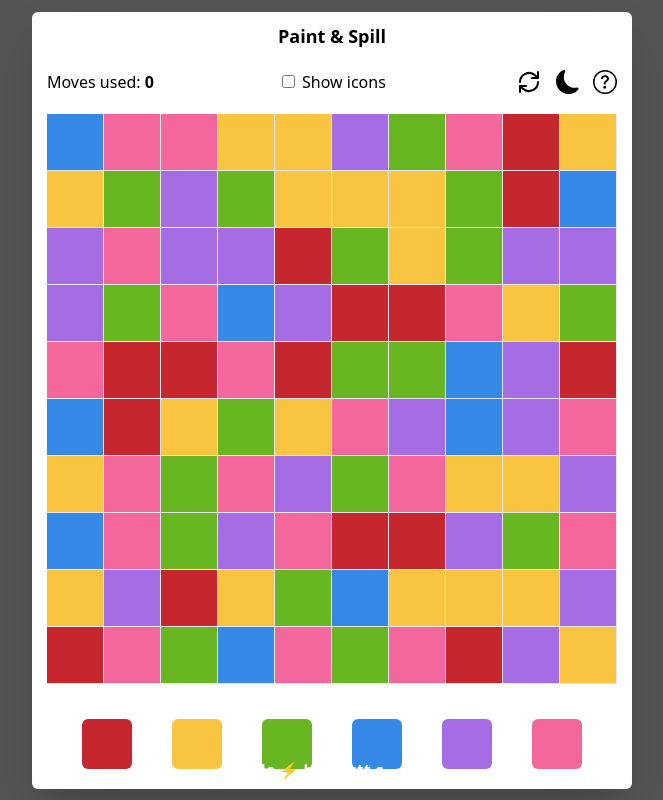
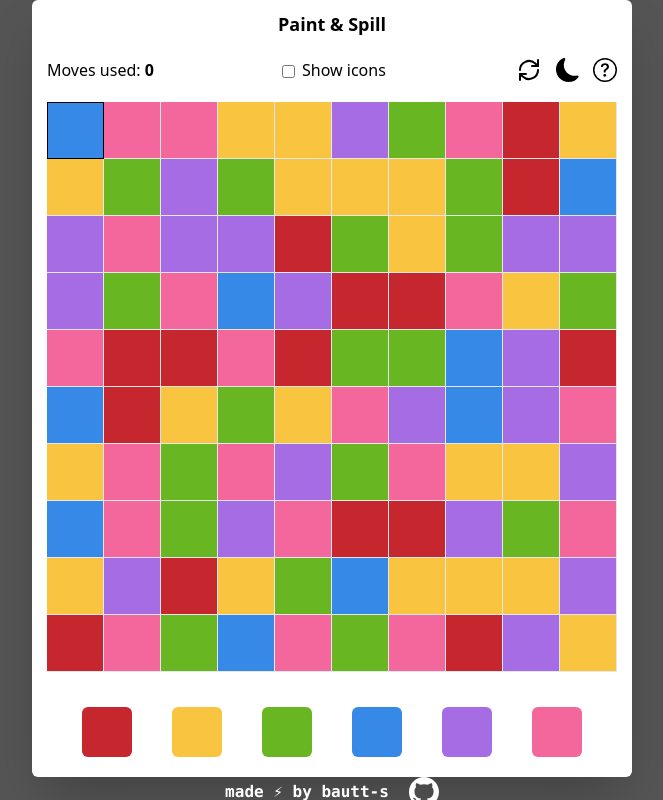
Before and after one commit to bautt-s/bautts-spill-game, a React (Create React App) app: page / in a window 1280 px wide. Shown: the whole page, without its empty margins (308-971 px from the left). Built offline with nearby package versions, Linux system fonts and the light colour scheme.

Commit message:
refactor: improved quality of code, fixed minor bugs and deployment

```diff
--- a/src/App.tsx
+++ b/src/App.tsx
@@ -5,6 +5,7 @@ import NewGame from './components/new-game'
 import Selector from './components/color-selector'
 import { useState, useEffect } from 'react'
 
+// type for the global game state object
 type GameStateType = {
     difficulty: 'easy' | 'medium' | 'hard',
     darkMode: boolean,
@@ -14,50 +15,36 @@ type GameStateType = {
     moves: number
 }
 
+// quite simple function that takes a random number from 0 to 5,
+// and gets a color based on that number. might add some complexity in
+// random generation in a near future, according to difficulty
 const generateRandomColor = () => {
-    // this function takes a random number from 0 to 5, and gets a color based on that number
     const randomDecimal = Math.random();
     const randomNumber = Math.floor(randomDecimal * 6);
 
-    switch (randomNumber) {
-        case (0):
-            return 'red'
-        case (1):
-            return 'yellow'
-        case (2):
-            return 'green'
-        case (3):
-            return 'blue'
-        case (4):
-            return 'purple'
-        case (5):
-            return 'pink'
-        default:
-            return ''
-    }
+    if (randomNumber === 0) return 'red'
+    else if (randomNumber === 1) return 'yellow'
+    else if (randomNumber === 2) return 'green'
+    else if (randomNumber === 3) return 'blue'
+    else if (randomNumber === 4) return 'purple'
+    else return 'pink'
 }
 
-const generateMatrix = (difficulty: string) => {
 // this function establishes a matrix size based on game difficulty, and then
 // generates the matrix based on that size, generating a random color in each position.
+const generateMatrix = (difficulty: string) => {
+    const matrix = []
+    let id = 0;
     let size;
 
-    if (difficulty === 'easy') {
-        size = 5;
-    } else if (difficulty === 'medium') {
-        size = 10;
-    } else if (difficulty === 'hard') {
-        size = 15;
-    } else {
-        throw new Error('Invalid difficulty level');
-    }
-
-    const matrix = []
-
-    let id = 0;
+    if (difficulty === 'easy') size = 5;
+    else if (difficulty === 'medium') size = 10;
+    else if (difficulty === 'hard') size = 15;
+    else throw new Error('Invalid difficulty level');
 
     for (let i = 0; i < size; i++) {
         const row = [];
+
         for (let j = 0; j < size; j++) {
             row.push({
                 id,
@@ -73,13 +60,8 @@ const generateMatrix = (difficulty: string) => {
 }
 
 const App = () => {
-    const [highscores, setHighscores] = useState({
-        easy: 0,
-        medium: 0,
-        hard: 0,
-    })
-
-    const [modalNewGame, setModalNewGame] = useState(false)
+    // here we control most of the game general state, in order to optimize code writing and reusability
+    // (excluding highscores and gameboard, while we could in theory do that, it would lead to messy code)
     const [gameState, setGameState] = useState<GameStateType>({
         difficulty: 'medium',
         darkMode: false,
@@ -89,8 +71,17 @@ const App = () => {
         moves: 0
     })
 
+    const [highscores, setHighscores] = useState({
+        easy: 0,
+        medium: 0,
+        hard: 0,
+    })
+
+    const [modalNewGame, setModalNewGame] = useState(false)
     const [gameboard, setGameboard] = useState(generateMatrix(gameState.difficulty))
 
+    // triggering when the user first boots the game or restarts it, we generate
+    // another random board and clean all the game state back to default
     useEffect(() => {
         setGameboard(generateMatrix(gameState.difficulty))
         setGameState({
@@ -100,10 +91,13 @@ const App = () => {
         })
     }, [gameState.games])
 
+    // when the user wins, we want them to see the new game window
     useEffect(() => {
         if (gameState.victory) setModalNewGame(true)
     }, [gameState.victory])
 
+    // these two useEffect make sure the game is correctly getting
+    // and setting highscores from the browser's local storage.
     useEffect(() => {
         const highscoresData = window.localStorage.getItem('SPILLGAME_HIGHSCORES')
         if (highscoresData) setHighscores(JSON.parse(highscoresData))
@@ -114,7 +108,8 @@ const App = () => {
     }, [highscores])
 
     return (
-        <div className={`overflow-y-hidden w-screen h-screen bg-[#555555] flex flex-col justify-center items-center ${gameState.darkMode && 'dark'}`}>
+        <div className={`overflow-y-hidden w-screen h-screen bg-[#555555] flex flex-col ${gameState.darkMode && 'dark'}`}>
+            <div className='flex flex-col justify-center items-center h-full'>
                 <div className="w-[400px] sm:w-[600px] bg-white dark:bg-[#323332] rounded-md shadow-2xl transition-colors duration-300">
                     <h1 className="font-bold text-lg text-center py-[10px] rounded-md dark:text-white">Paint & Spill</h1>
 
@@ -123,12 +118,12 @@ const App = () => {
                         <span className='text-[0.92rem] sm:text-base'>Moves used: <strong>{gameState.moves}</strong></span>
 
                         <label className='flex flex-row ml-[20px] sm:ml-[45px] items-center'>
-                        <input type="checkbox" id="cbox-icons" onChange={() => setGameState({ ...gameState, icons: !gameState.icons })} />
+                            <input type="checkbox" id="cbox-icons" className='mt-[2px]' onChange={() => setGameState({ ...gameState, icons: !gameState.icons })} />
                             <span className='ml-[7px] text-[0.92rem] sm:text-base'>Show icons</span>
                         </label>
 
 
-                    <div className="flex flex-row ml-auto">
+                        <div className="flex flex-row ml-auto items-center">
                             <LuRefreshCw className='text-2xl cursor-pointer' onClick={() => setModalNewGame(true)} />
                             {gameState.darkMode
                                 ? <BsSunFill className='text-2xl ml-[10px] sm:ml-[15px] cursor-pointer' onClick={() => setGameState({ ...gameState, darkMode: false })} />
@@ -144,9 +139,11 @@ const App = () => {
                     <Selector gameState={gameState} setGameState={setGameState} gameboard={gameboard}
                         setGameboard={setGameboard} highscores={highscores} setHighscores={setHighscores} />
                 </div>
+            </div>
 
-            <div className='w-full h-[60px] absolute bottom-0 flex items-center justify-center'>
-                <span className='font-semibold text-white mr-[20px]'>made ⚡ by bautt-s</span>
+            { /* credits */}
+            <div className='w-full h-[60px] flex items-center justify-center'>
+                <span className='font-semibold text-white mr-[20px] font-mono'>made ⚡ by bautt-s</span>
 
                 <a href='https://github.com/bautt-s/bautts-spill-game' target='_blank'>
                     <BsGithub className='text-3xl text-white' />
--- a/src/components/gameboard.tsx
+++ b/src/components/gameboard.tsx
@@ -2,6 +2,7 @@ import { FaPaw, FaAnchor, FaAppleAlt, FaBasketballBall } from 'react-icons/fa'
 import { AiFillStar } from 'react-icons/ai'
 import { IoMdFlower } from 'react-icons/io'
 
+// typing used for component props
 type GameboardProps = {
     gameboard: {
         color: string,
@@ -22,18 +23,16 @@ const Gameboard: React.FC<GameboardProps> = (props) => {
     const { gameState, gameboard } = props
     const { difficulty, icons } = gameState
 
+    // this function returns a certain number based on difficulty level
+    // this number is then used to make a CSS class name, and used for
+    // each block dimensions (squared and also responsible)
     const generatePixelSize = () => {
         let pixelSize;
 
-        if (difficulty === 'easy') {
-            pixelSize = 114;
-        } else if (difficulty === 'medium') {
-            pixelSize = 57;
-        } else if (difficulty === 'hard') {
-            pixelSize = 38;
-        } else {
-            throw new Error('Invalid difficulty level');
-        }
+        if (difficulty === 'easy') pixelSize = 114;
+        else if (difficulty === 'medium') pixelSize = 57;
+        else if (difficulty === 'hard') pixelSize = 38;
+        else throw new Error('Invalid difficulty level');
 
         return pixelSize
     }
@@ -48,7 +47,7 @@ const Gameboard: React.FC<GameboardProps> = (props) => {
                         <div key={rowIndex} className="flex flex-row">
                             {row.map((value, colIndex) => {
                                 return (
-                                    <div key={colIndex} className={`${pixelSize} ${value.color} border-r-[1px] border-b-[1px] dark:border-[#323332] flex items-center justify-center`}>
+                                    <div key={colIndex} className={`${pixelSize} ${value.color} id-${value.id} border-r-[1px] border-b-[1px] dark:border-[#323332] flex items-center justify-center`}>
                                         {(icons && value.color === 'red') && <FaAppleAlt className={`text-white ${(pixelSize === 'size-38') ? 'text-lg sm:text-xl' : 'text-2xl sm:text-3xl'}`} />}
                                         {(icons && value.color === 'yellow') && <AiFillStar className={`text-white ${(pixelSize === 'size-38') ? 'text-lg sm:text-xl' : 'text-2xl sm:text-3xl'}`} />}
                                         {(icons && value.color === 'green') && <IoMdFlower className={`text-white ${(pixelSize === 'size-38') ? 'text-lg sm:text-xl' : 'text-2xl sm:text-3xl'}`} />}
--- a/src/components/new-game.tsx
+++ b/src/components/new-game.tsx
@@ -1,5 +1,6 @@
 import { useState } from 'react'
 
+// typing used for component props
 type NewGameType = {
     gameState: {
         difficulty: string,
--- a/src/index.css
+++ b/src/index.css
@@ -24,6 +24,10 @@
 
 .pink {
     background-color: #F4679D
+}
+
+.id-0 {
+    border: 1px solid black
 }
 
 .size-114 {
```
Also changed, not shown: src/components/color-selector.tsx (+27 -9 lines). Lines whose indentation alone changed are shown as unchanged.
